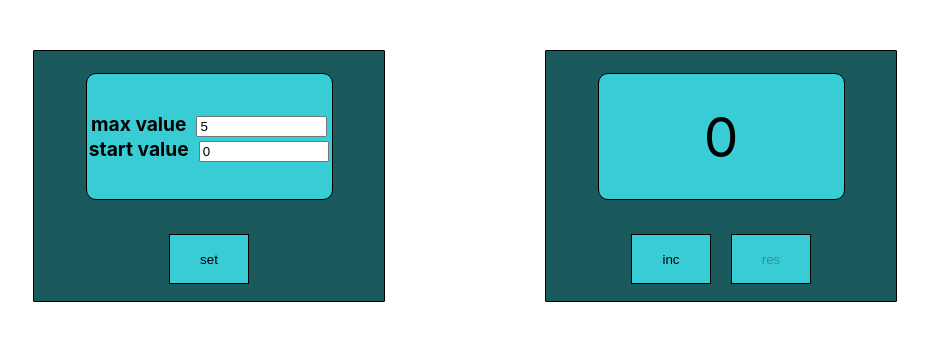
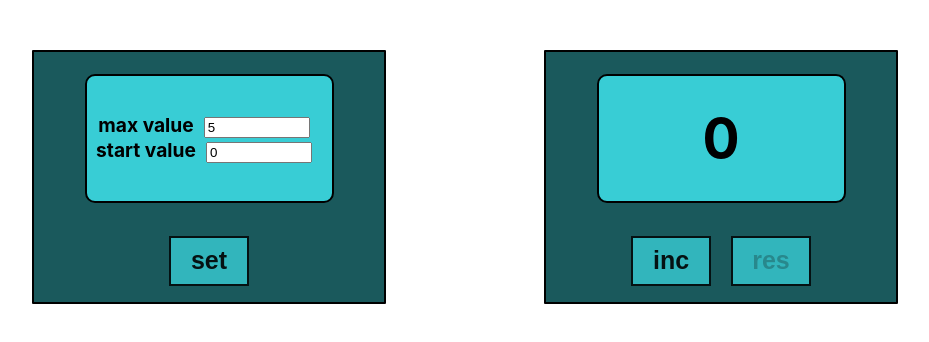
Before and after one commit to Lykke27/counter-app, a React (Create React App) app: page / in a window 1280 px wide. Shown: the top 342 px of the page, without its empty margins (175-1104 px from the left). Built offline with nearby package versions, Linux system fonts and the light colour scheme.

Commit message:
update css classes

```diff
--- a/src/Counter/Counter.css
+++ b/src/Counter/Counter.css
@@ -1,7 +1,6 @@
-
 .counter {
     background-color: #1A595C;
-    border: 1px solid black;
+    border: 2px solid black;
     border-radius: 1px;
     margin: 50px auto;
     width: 350px;
@@ -15,7 +14,7 @@
 
 .screen {
     display: flex;
-    border: 1px solid black;
+    border: 2px solid black;
     width: 70%;
     height: 50%;
     background-color: #38CDD5;
@@ -28,6 +27,7 @@
 .screen p {
     font-size: 55px;
     text-align: center;
+    font-weight: bold;
 }
 
 .values {
@@ -39,8 +39,8 @@
 }
 
 .values input {
-    width: 50%;
-    margin-left: 10px;
+    width: 40%;
+    margin: 0 10px;
 }
 
 .control button {
@@ -49,14 +49,31 @@
     width: 80px;
     height: 50px;
     text-align: center;
-    border: 1px solid black;
-
+    border: 2px solid black;
+    font-weight: bold;
+    font-size: 25px;
+    outline: none;
+    opacity: 0.8;
 }
 
 .control button:hover {
-    background-color: #19AFB7;
+    transition-duration: 0.3s;
+    background-color: #2cd9de;
+    /*background-color: #1a9ea4;*/
+    opacity: 1;
+    border: 2px solid black;
 }
 
 .error {
+    display: flex;
+    flex-direction: column;
+    align-items: center;
+    font-size: larger;
+    font-weight: bold;
     color: red;
 }
+
+.error input {
+    width: 40%;
+    margin: 0 10px;
+}
```
